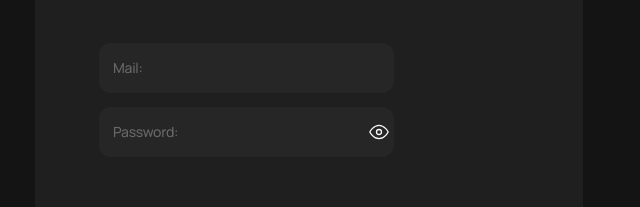
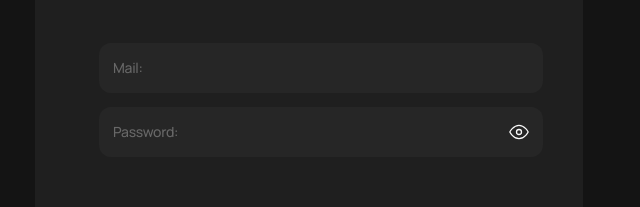
Before and after one commit to tania-tatiana/ReadJourney, a React (Vite) app: page /login in a window 1280 px wide. Shown: the part 484-691 px from the top of the page, without its empty margins (331-971 px from the left). Built offline with nearby package versions, Linux system fonts and the light colour scheme.

Commit message:
correct fiends width

```diff
--- a/src/components/LoginForm/LoginForm.module.css
+++ b/src/components/LoginForm/LoginForm.module.css
@@ -40,7 +40,7 @@
 @media (min-width: 768px) {
   .field {
     padding: 16px 14px;
-    width: 472px;
+    max-width: 472px;
     height: 50px;
   }
 }
--- a/src/components/RegisterForm/RegisterForm.module.css
+++ b/src/components/RegisterForm/RegisterForm.module.css
@@ -40,7 +40,7 @@
 @media (min-width: 768px) {
   .field {
     padding: 16px 14px;
-    width: 472px;
+    max-width: 472px;
     min-height: 50px;
   }
 }
```
